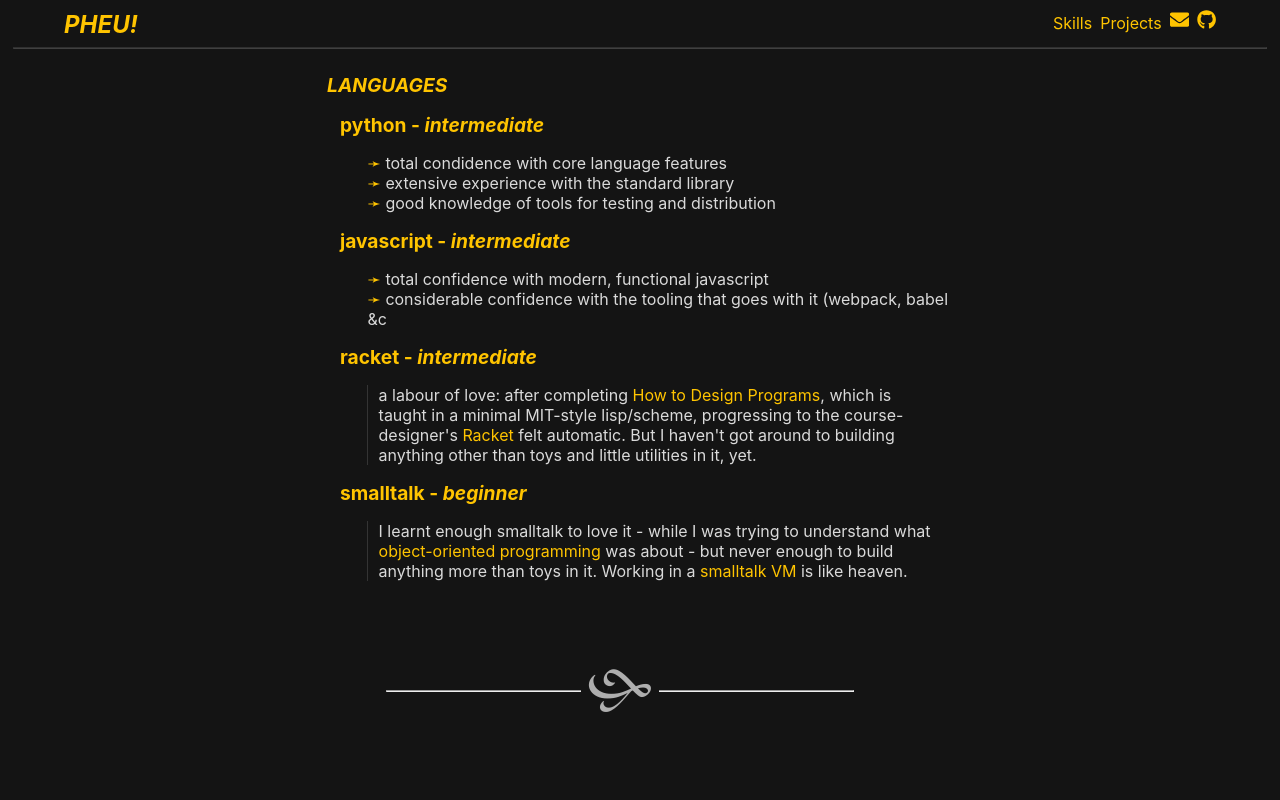
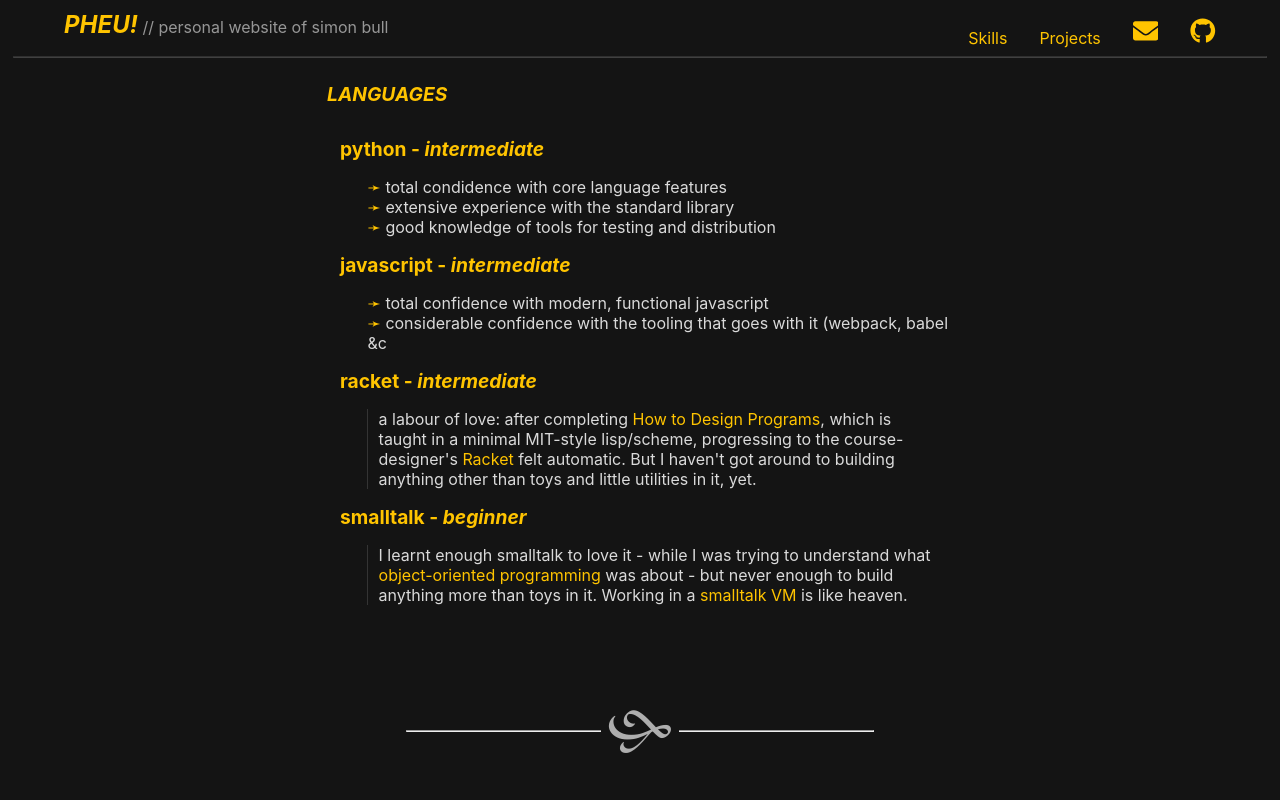
Before and after one commit to circius/pheu-next, a Next.js app: page /skills in a window 1280 px wide. Shown: the top 800 px of the page. Built offline with nearby package versions, Linux system fonts and the light colour scheme.

Commit message:
fixes for header

```diff
--- a/components/header/homeLink.js
+++ b/components/header/homeLink.js
@@ -3,17 +3,24 @@ import Link from 'next/link'
 const HomeLink = () => {
   return (
     <div className='HomeLink'>
+      <span className="logo">
         <Link href="/">
           <a>PHEU</a>
         </Link>
         <Link href="/pheu">
           <a className="bang">!</a>
         </Link>
+      </span>
+
+      <span className="tag"> // personal website of simon bull</span>
       <style jsx>{`
-          div {
+          span.logo {
             font-style: oblique;
             font-weight: bolder;
             font-size: 3vh;
+          }
+          span.tag{
+            opacity: 66%;
           }
           .bang:hover {
             color: fuchsia
--- /dev/null
+++ b/components/header/icon.js
@@ -0,0 +1,14 @@
+const Icon = ({ children }) => {
+  return (
+    <span>
+      {children}
+      <style jsx>{`
+        span {
+          margin-top:'1em'
+        }
+      `}</style>
+    </span>
+  )
+}
+
+export default Icon
--- a/components/header/pageLinks.js
+++ b/components/header/pageLinks.js
@@ -1,12 +1,21 @@
 import Link from 'next/link'
+import Icon from './icon'
 import { FaGithub, FaEnvelope } from 'react-icons/fa'
 
 const getLabel = link => {
   switch (link.label) {
     case "Github":
-      return <FaGithub size="1.2em" />
+      return (
+        <Icon>
+          <FaGithub size="1.6em" />
+        </Icon>
+      )
     case "Contact":
-      return <FaEnvelope size="1.2em" />
+      return (
+        <Icon>
+          <FaEnvelope size="1.6em" />
+        </Icon>
+      )
     default:
       return link.label
   }
@@ -22,10 +31,14 @@ const PageLinks = ({ links }) => {
       }
       <style jsx>{`
         a {
-          padding-left: .5em;
+          padding-left:2em;
+          padding-top:.5em;
         }
         div {
-          text-align: right
+          display: flex;
+          flex-wrap: wrap;
+          justify-contents: flex-end;
+          align-items: flex-end;
         }
     `}</style>
     </div>
--- a/components/skill.js
+++ b/components/skill.js
@@ -9,7 +9,14 @@ const Skill = ({ title, content }) => {
         {content}
       </Markdown>
       <Fleuron />
+      <style jsx>{`
+      article {
+        display: flex;
+        flex-direction: column;
+      }
+    `}</style>
     </article>
+
   )
 }
 
```
Lines whose indentation alone changed are shown as unchanged.
